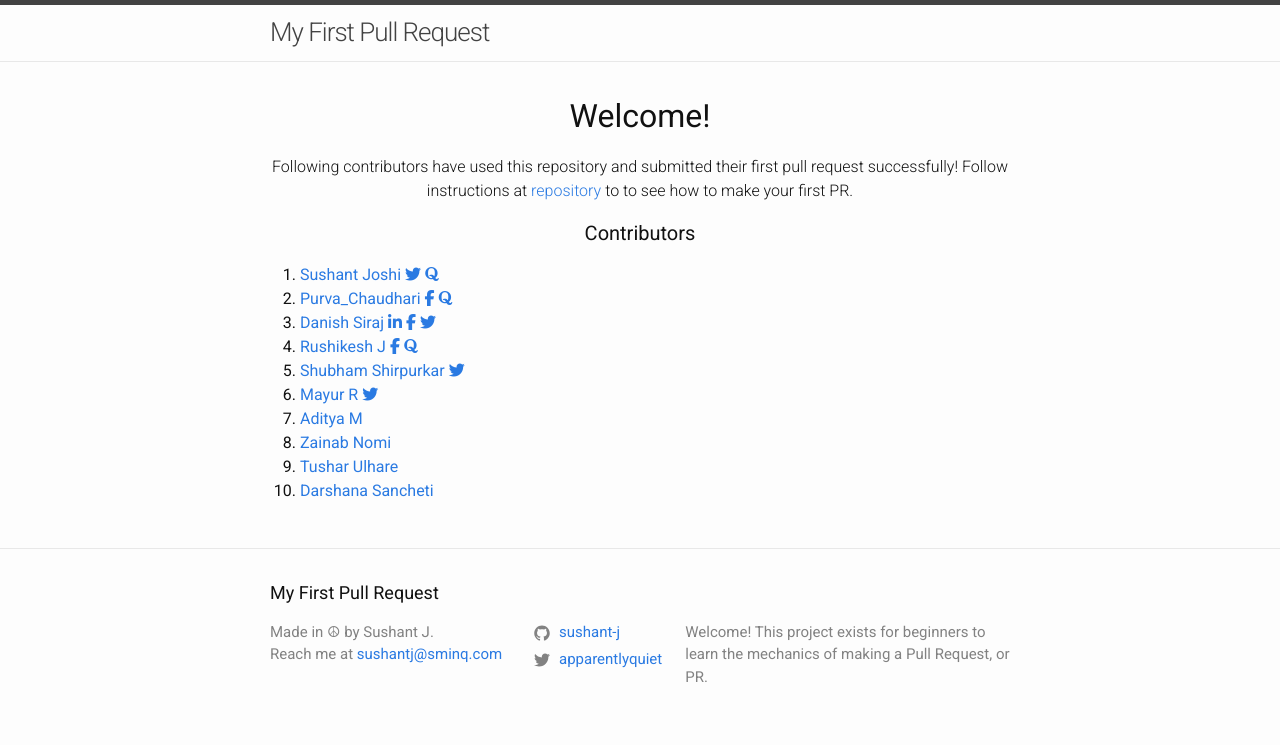
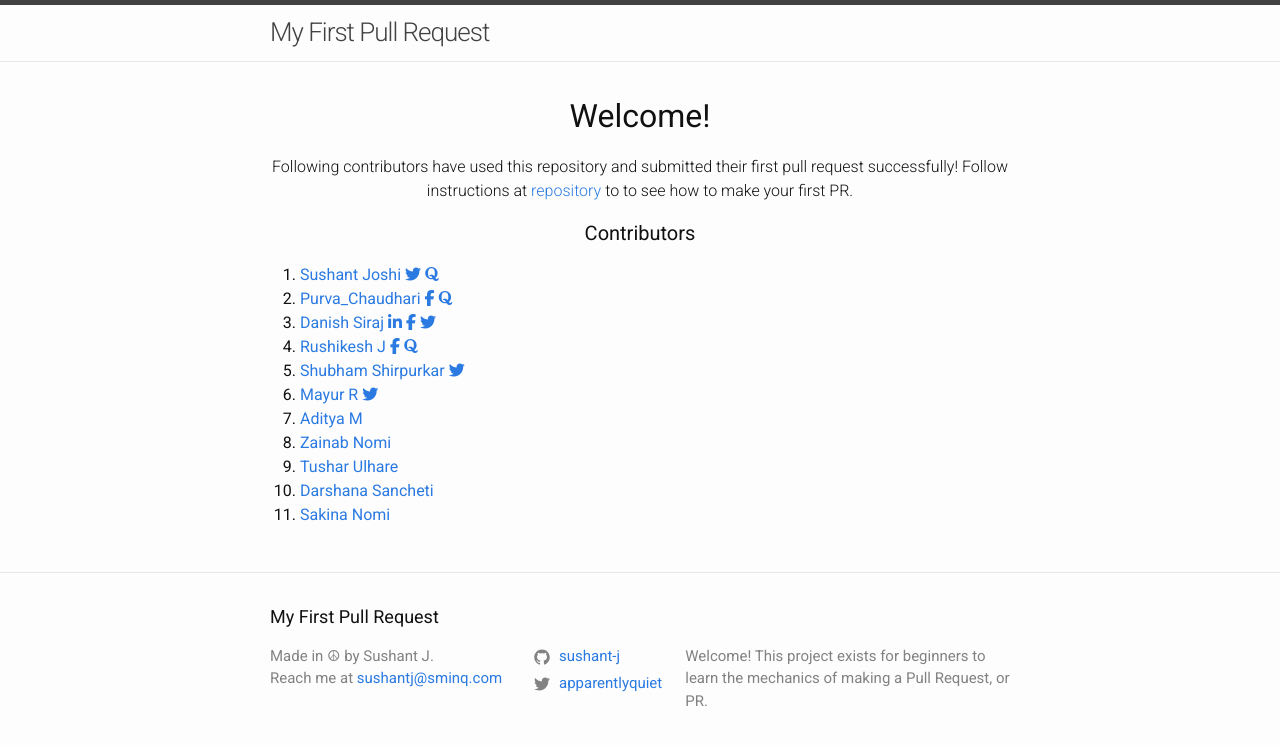
Before and after one commit to sushant-j/my-first-pull-request, a Jekyll site: the page built from index.md, in a window 1280 px wide. Shown: the top 745 px of the page. Built offline with Jekyll 4.4.1, drawn with Linux system fonts in a browser that asks for light colours; nearby versions of some CDN libraries.

Commit message:
Update home.html

```diff
--- a/_layouts/home.html
+++ b/_layouts/home.html
@@ -94,5 +94,11 @@ layout: default
         Darshana Sancheti
       </a>
     </li>
+    <li>
+          <a href="https://github.com/sakinanomi/">
+        Sakina Nomi
+      </a>
+    </li>
+
   </ol>
 </div>
```
